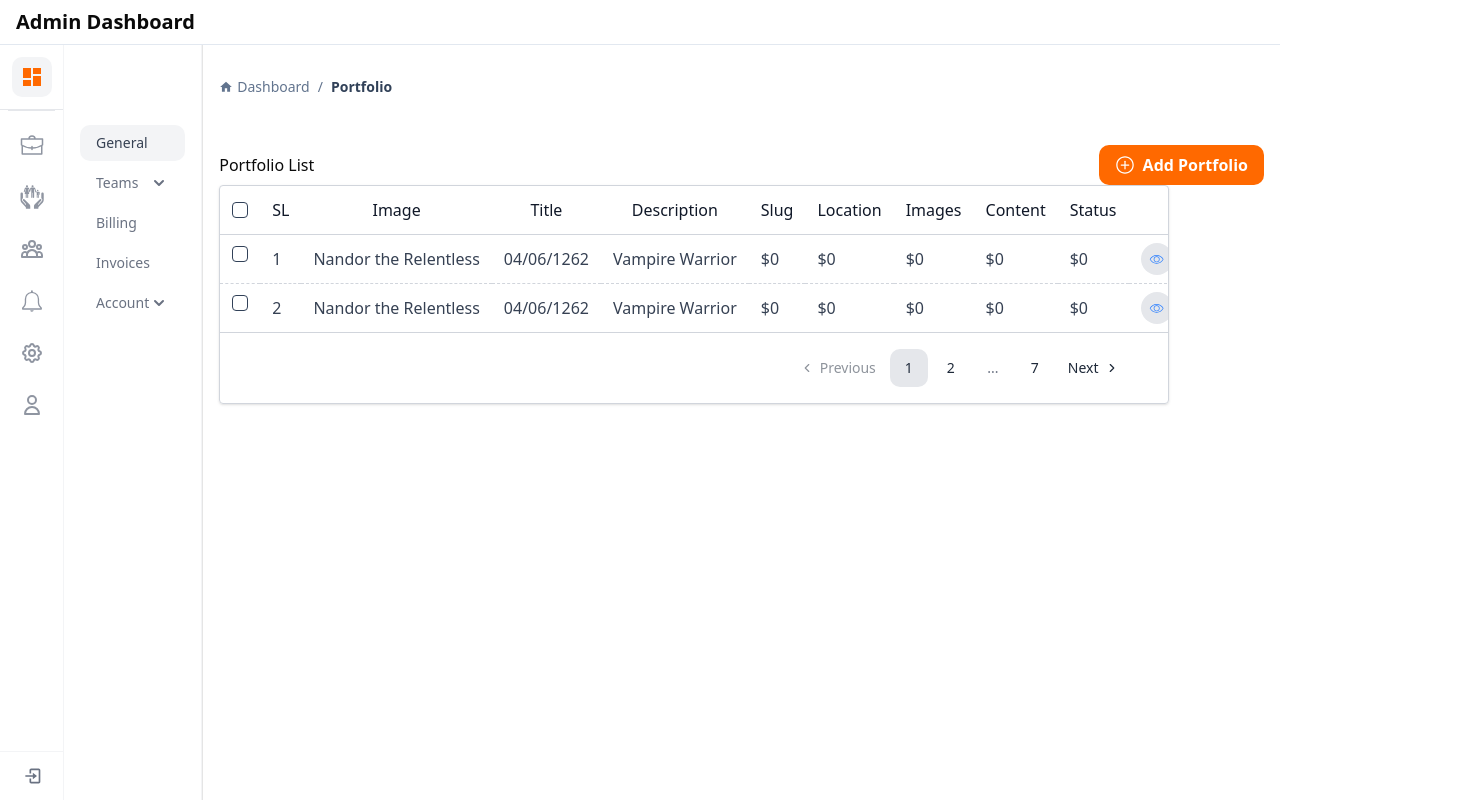
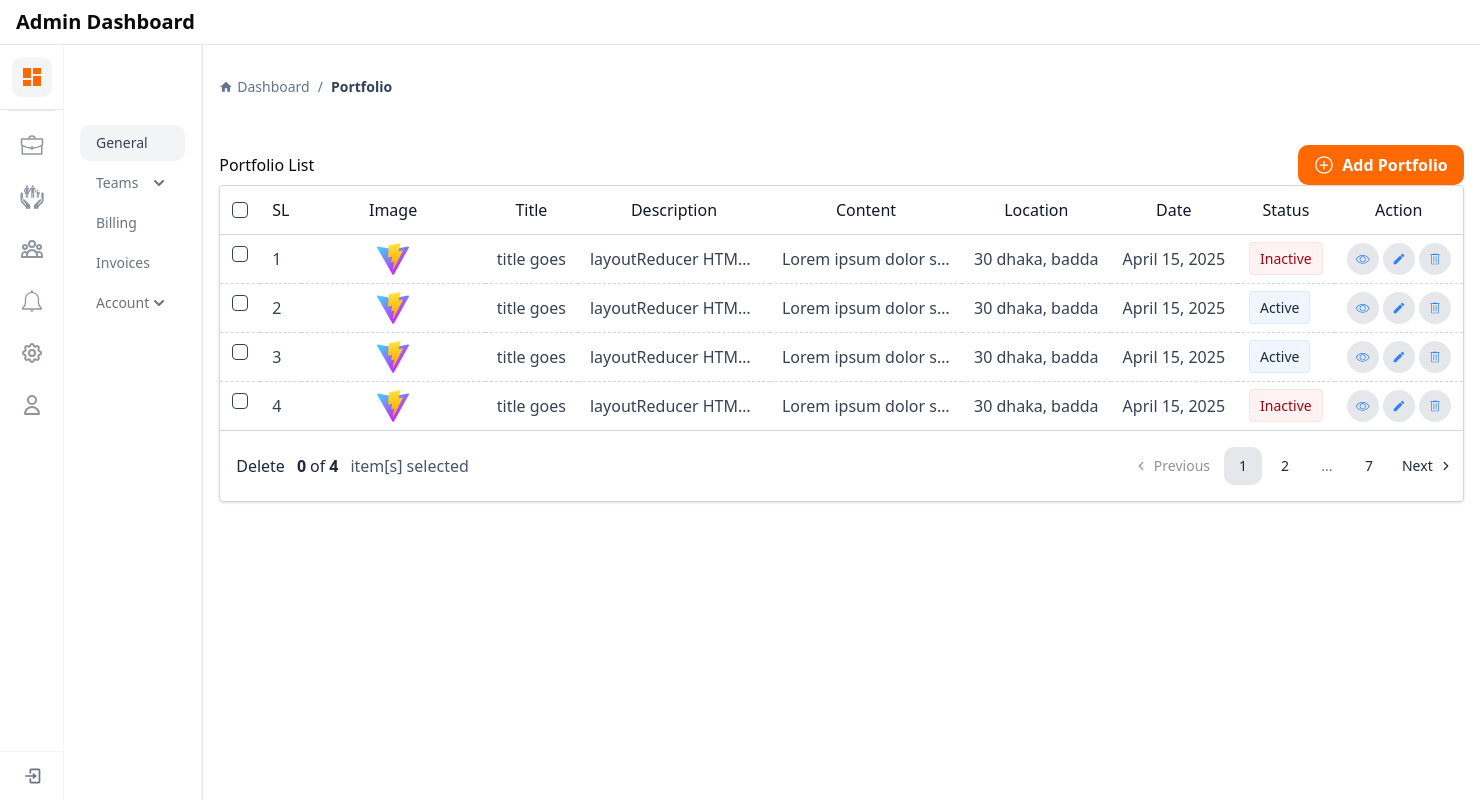
Before and after one commit to JavaScriptForEverything/dream-touch-portfolio, a React (Vite) app: page /dashboard/portfolio in a window 1280 px wide. Shown: the top 800 px of the page, 1480 px wide, since content can reach past the window. Built offline with nearby package versions, Linux system fonts and the light colour scheme.

Commit message:
completed the dataTable

```diff
--- a/src/components/action.tsx
+++ b/src/components/action.tsx
@@ -8,7 +8,7 @@ import { redirect } from 'react-router-dom'
 
 
 
-interface Props {
+interface Props extends React.ComponentProps<'div'> {
 	id: string
 	actionItems: ListObject[]
 	onDelete?: (id: string) => void
--- a/src/components/ui/dataTable.tsx
+++ b/src/components/ui/dataTable.tsx
@@ -2,35 +2,9 @@ import type { ListObject } from '@/types/common'
 
 import { Action } from '@/components'
 import { Pagination, Checkbox, DataTableCheckbox } from '@/components/ui'
-import * as layoutReducer from '@/store/layoutReducer'
-import { useAppDispatch } from '@/hooks/redux'
 import { useState } from 'react'
+import type { DataTableRow } from '@/pages/dashboard'
 
-
-const tableItems = [
-	{
-		id: '1',
-		coverPhoto: '',
-		title: '',
-		description: '',
-		slug: '',
-		createdAt: '',
-		location: '',
-		images: '',
-		content: '',
-	},
-	{
-		id: '2',
-		coverPhoto: '',
-		title: '',
-		description: '',
-		slug: '',
-		createdAt: '',
-		location: '',
-		images: '',
-		content: '',
-	},
-]
 
 
 interface Props {
@@ -41,26 +15,18 @@ interface Props {
 		count: number
 		onPageChange: (page: number) => void
 	}
+	onDelete: (id: string) => void
+	onBulkDelete: (ids: string[]) => void
+
+	rowItems: DataTableRow[]
 }
 
-export const DataTable = ({ headers, actionItems, pagination }: Props) => {
-	const dispatch = useAppDispatch()
+export const DataTable = ({ headers, actionItems, pagination, onDelete, onBulkDelete, rowItems }: Props) => {
 
-	const handlePageChange = (page: number) => {
-		console.log('call api here', { page })
-		pagination.onPageChange(page)
-	}
+	const handlePageChange = (page: number) => pagination.onPageChange(page)
+	const deleteHandler = (id: string) => onDelete(id)
+	const bulkDeleteHandler = (ids: string[]) => () => onBulkDelete(ids)
 
-	const deleteHandler = (deleteId: string) => {
-		console.log('delete action', { deleteId })
-
-		dispatch(layoutReducer.setIsOpenSnackbar(true, {
-			severity: 'success',
-			title: 'Deletion',
-			message: 'portfolio deletion successfull!!!',
-			autoClose: true,
-		}))
-	}
 
 	const [selectedIds, setSelectedIds] = useState<string[]>([])
 
@@ -74,13 +40,14 @@ export const DataTable = ({ headers, actionItems, pagination }: Props) => {
 	}
 
 	const toggleAllSelection = (isChecked: boolean) => () => {
-		const selectedIds = tableItems.map( item => item.id)
+		const selectedIds = rowItems.map( row => row.id)
 		setSelectedIds( isChecked ? [] : selectedIds)
 	}
 
 	return (
 		<>
-		<div className=" w-[286px] md:w-[950px] overflow-x-auto rounded border border-gray-300 shadow-sm " >
+		{/* <div className=" w-[286px] md:w-[950px] overflow-x-auto rounded border border-gray-300 shadow-sm " > */}
+		<div className="rounded border border-gray-300 shadow-sm " >
 
 			<table className="min-w-full divide-y divide-gray-300">
 				<thead className="ltr:text-left rtl:text-right">
@@ -89,9 +56,9 @@ export const DataTable = ({ headers, actionItems, pagination }: Props) => {
 						[&>th]:p-3 [&>tr>td]:truncate [&>tr>td]:max-w-48
 						[&>th]:text-center
 					">
-						<th>
+						<th className='w-8'>
 							<div className="flex items-center">
-								{selectedIds.length == tableItems.length ? (
+								{selectedIds.length == rowItems.length ? (
 									<DataTableCheckbox
 										fullCheck={true}
 										partialCheck={false}
@@ -112,6 +79,7 @@ export const DataTable = ({ headers, actionItems, pagination }: Props) => {
 								)}
 							</div>
 						</th>
+						<th className='w-8'>SL</th>
 
 						{headers.map( item => (
 							<th key={item}>{item}</th>
@@ -121,7 +89,7 @@ export const DataTable = ({ headers, actionItems, pagination }: Props) => {
 
 				<tbody className="divide-y divide-dashed divide-gray-300 *:text-gray-700 [&>tr>td]:px-3 [&>tr>td]:py-2 [&>tr>td]:truncate [&>tr>td]:max-w-48 ">
 
-					{tableItems.map( row => (
+					{rowItems.map( row => (
 						<tr key={row.id}>
 							<td>
 								<Checkbox
@@ -131,14 +99,26 @@ export const DataTable = ({ headers, actionItems, pagination }: Props) => {
 
 							</td>
 							<td>{row.id}</td>
-							<td>Nandor the Relentless </td>
-							<td>04/06/1262</td>
-							<td>Vampire Warrior</td>
-							<td>$0</td>
-							<td>$0</td>
-							<td>$0</td>
-							<td>$0</td>
-							<td>$0</td>
+							<td>{row.image}</td>
+							<td>{row.title}</td>
+							<td>{row.description}</td>
+							<td>{row.content}</td>
+							<td>{row.location}</td>
+							<td>{row.createdAt}</td>
+							<td className='capitalize text-sm'>
+								{row.isVisible ? (
+									<span className='bg-blue-50 px-2.5 py-1.5 rounded
+									border border-blue-100
+									text-slate-800
+									'>active</span>
+								) : (
+									<span className='bg-red-50 px-2.5 py-1.5 rounded
+									border border-red-100
+									text-red-800
+									'>inactive</span>
+								)
+								}
+								</td>
 
 							<td>
 								<Action
@@ -155,7 +135,26 @@ export const DataTable = ({ headers, actionItems, pagination }: Props) => {
 				</tbody>
 				<tfoot>
 					<tr>
-						<td colSpan={10} className=" w-full py-4 ">
+						<td colSpan={3} className='px-4'>
+							<div className='text-slate-600 flex gap-3 items-center'>
+								<button onClick={bulkDeleteHandler(selectedIds)} className='
+									text-slate-800
+									disabled:text-slate-500
+									hover:text-orange-800
+									cursor-pointer
+									disabled:cursor-auto
+								'>Delete</button>
+								<span className='text-slate-800 flex gap-1 items-center'>
+									<span className='font-semibold'> {selectedIds.length} </span>
+									of
+									<span className='font-semibold'> {rowItems.length} </span>
+								</span>
+								<span className='whitespace-nowrap'>
+								item[s] selected
+								</span>
+							</div>
+						</td>
+						<td colSpan={800} className=" w-full py-4 ">
 							<div className="flex justify-end">
 								<Pagination
 									// total={100}
@@ -171,7 +170,6 @@ export const DataTable = ({ headers, actionItems, pagination }: Props) => {
 			</table>
 
 		</div>
-
 		</>
 	)
 }
--- a/src/components/ui/pagination.tsx
+++ b/src/components/ui/pagination.tsx
@@ -83,7 +83,7 @@ export const Pagination = ({ total, count, onPageChange }: PaginationProps) => {
         type="button"
         onClick={() => setCurrentPage((p) => Math.max(p - 1, 1))}
         disabled={currentPage === 1}
-        className="min-h-9.5 min-w-9.5 py-2 px-2.5 inline-flex justify-center items-center gap-x-1.5 text-sm rounded-lg text-gray-800 hover:bg-gray-100 focus:outline-hidden focus:bg-gray-100 disabled:opacity-50 disabled:pointer-events-none dark:text-white dark:hover:bg-white/10 dark:focus:bg-white/10"
+        className="min-h-9.5 min-w-9.5 py-2 px-2.5 cursor-pointer inline-flex justify-center items-center gap-x-1.5 text-sm rounded-lg text-gray-800 hover:bg-gray-100 focus:outline-hidden focus:bg-gray-100 disabled:opacity-50 disabled:pointer-events-none dark:text-white dark:hover:bg-white/10 dark:focus:bg-white/10"
         aria-label="Previous"
       >
         <svg className="shrink-0 size-3.5" xmlns="http://www.w3.org/2000/svg" viewBox="0 0 24 24" fill="none" stroke="currentColor" strokeWidth="2" strokeLinecap="round" strokeLinejoin="round">
@@ -98,7 +98,7 @@ export const Pagination = ({ total, count, onPageChange }: PaginationProps) => {
           <button
             key={idx}
             onClick={handlePageChange(item)}
-            className={`min-h-9.5 min-w-9.5 flex justify-center items-center py-2 px-3 text-sm rounded-lg
+            className={`min-h-9.5 min-w-9.5 cursor-pointer flex justify-center items-center py-2 px-3 text-sm rounded-lg
               ${
                 currentPage === item
                   ? 'bg-gray-200 text-gray-800 dark:bg-neutral-600 dark:text-white'
@@ -123,7 +123,7 @@ export const Pagination = ({ total, count, onPageChange }: PaginationProps) => {
         type="button"
         onClick={() => setCurrentPage((p) => Math.min(p + 1, totalPages))}
         disabled={currentPage === totalPages}
-        className="min-h-9.5 min-w-9.5 py-2 px-2.5 inline-flex justify-center items-center gap-x-1.5 text-sm rounded-lg text-gray-800 hover:bg-gray-100 focus:outline-hidden focus:bg-gray-100 disabled:opacity-50 disabled:pointer-events-none dark:text-white dark:hover:bg-white/10 dark:focus:bg-white/10"
+        className="min-h-9.5 min-w-9.5 py-2 px-2.5 cursor-pointer inline-flex justify-center items-center gap-x-1.5 text-sm rounded-lg text-gray-800 hover:bg-gray-100 focus:outline-hidden focus:bg-gray-100 disabled:opacity-50 disabled:pointer-events-none dark:text-white dark:hover:bg-white/10 dark:focus:bg-white/10"
         aria-label="Next"
       >
         <span>Next</span>
--- a/src/pages/dashboard/portfolio/portfolio.tsx
+++ b/src/pages/dashboard/portfolio/portfolio.tsx
@@ -2,21 +2,23 @@ import type { ListObject } from '@/types/common'
 import { DeleteOutlinedIcon, EditIcon, EyeOpenIcon } from '@/icons'
 import { Button, DataTable } from '@/components/ui'
 import { AddPlusIcon } from '@/icons'
+import * as layoutReducer from '@/store/layoutReducer'
+import { useAppDispatch } from '@/hooks/redux'
+import { formatISODate } from '@/lib/utils'
 
 
-const tableHeaders: string[] = [
-	'SL',
-	'Image',
-	'Title',
-	'Description',
-	'Slug',
-	'Location',
-	'Images',
-	'Content',
+export interface DataTableRow {
+	id: string
 
-	'Status',
-	'Action',
-]
+	image: React.ReactNode
+	title: string
+	description: string
+	content: string
+	location: string
+	createdAt: string
+
+	isVisible: boolean
+}
 
 const actionItems: ListObject[] = [
 	{
@@ -37,7 +39,113 @@ const actionItems: ListObject[] = [
 	},
 ]
 
+const tableHeaders: string[] = [
+	'Image',
+	'Title',
+	'Description',
+	'Content',
+	'Location',
+	'Date',
+
+	'Status',
+	'Action',
+]
+
+
+const rowItems: DataTableRow[] = [
+	{
+		id: '1', 									// SL
+
+		image:
+		<div className="flex justify-center items-center">
+			<img src='/public/vite.svg' />
+		</div>
+		,
+		title: 'title goes ',
+		description: 'layoutReducer HTMLInputElement',
+		content: 'Lorem ipsum dolor sit amet consectetur adipisicing elit. Dolorum commodi ducimus fuga consequuntur? Autem ipsa, animi cum aperiam ea, assumenda mollitia excepturi commodi minima necessitatibus ducimus voluptatum consequatur natus facere',
+		location: '30 dhaka, badda',
+		createdAt: formatISODate( new Date().toISOString() ),
+
+		isVisible: false, 				// Status
+	},
+	{
+		id: '2', 									// SL
+
+		image:
+		<div className="flex justify-center items-center">
+			<img src='/public/vite.svg' />
+		</div>
+		,
+		title: 'title goes ',
+		description: 'layoutReducer HTMLInputElement',
+		content: 'Lorem ipsum dolor sit amet consectetur adipisicing elit. Dolorum commodi ducimus fuga consequuntur? Autem ipsa, animi cum aperiam ea, assumenda mollitia excepturi commodi minima necessitatibus ducimus voluptatum consequatur natus facere',
+		location: '30 dhaka, badda',
+		createdAt: formatISODate( new Date().toISOString() ),
+
+		isVisible: true, 					// Status
+	},
+	{
+		id: '3',
+
+		image:
+		<div className="flex justify-center items-center">
+			<img src='/public/vite.svg' />
+		</div>
+		,
+		title: 'title goes ',
+		description: 'layoutReducer HTMLInputElement',
+		content: 'Lorem ipsum dolor sit amet consectetur adipisicing elit. Dolorum commodi ducimus fuga consequuntur? Autem ipsa, animi cum aperiam ea, assumenda mollitia excepturi commodi minima necessitatibus ducimus voluptatum consequatur natus facere',
+		location: '30 dhaka, badda',
+		createdAt: formatISODate( new Date().toISOString() ),
+
+		isVisible: true, 					// Status
+	},
+	{
+		id: '4',
+
+
+		image:
+		<div className="flex justify-center items-center">
+			<img src='/public/vite.svg' />
+		</div>
+		,
+		title: 'title goes ',
+		description: 'layoutReducer HTMLInputElement',
+		content: 'Lorem ipsum dolor sit amet consectetur adipisicing elit. Dolorum commodi ducimus fuga consequuntur? Autem ipsa, animi cum aperiam ea, assumenda mollitia excepturi commodi minima necessitatibus ducimus voluptatum consequatur natus facere',
+		location: '30 dhaka, badda',
+		createdAt: formatISODate( new Date().toISOString() ),
+
+		isVisible: false, 				// Status
+	},
+]
+
 export const Portfolio = () => {
+	const dispatch = useAppDispatch()
+
+	const deleteHandler = (_id: string) => {
+		dispatch(layoutReducer.setIsOpenSnackbar(true, {
+			severity: 'success',
+			title: 'Deletion',
+			message: 'portfolio deletion successfull!!!',
+			autoClose: true,
+		}))
+	}
+
+	const bulkDeleteHandler = (ids: string[]) => {
+
+		console.log(ids)
+
+		dispatch(layoutReducer.setIsOpenSnackbar(true, {
+			severity: 'success',
+			title: 'Deletion',
+			message: 'portfolio bulk deletion successfull!!!',
+			autoClose: true,
+		}))
+	}
+
+
+
 
 	return (
 		<div>
@@ -68,9 +176,15 @@ export const Portfolio = () => {
 					count: 15,
 					total: 100,
 					onPageChange(page) {
+						console.log('call api here', { page })
 						console.log({ page })
 					},
 				}}
+				onDelete={deleteHandler}
+				onBulkDelete={bulkDeleteHandler}
+
+				rowItems={rowItems}
+
 
 			/>
 
--- a/src/store/demo.tsx
+++ b/src/store/demo.tsx
@@ -39,6 +39,10 @@ export const Pagination: React.FC<PaginationProps> = ({
 
   return (
     <nav className="flex items-center gap-x-1" aria-label="Pagination">
+
+		<span>
+			?
+		</span>
       <button
         disabled={currentPage === 1}
         onClick={() => onChange(currentPage - 1)}
```
